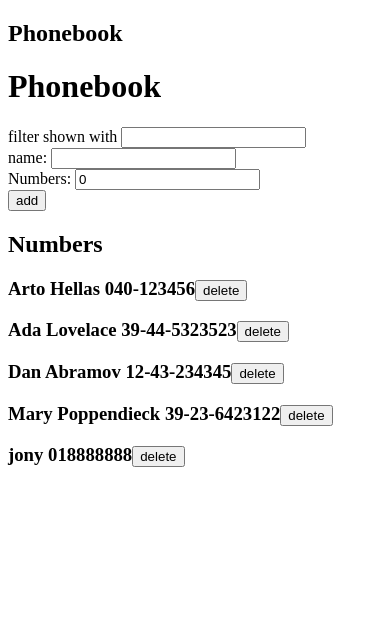
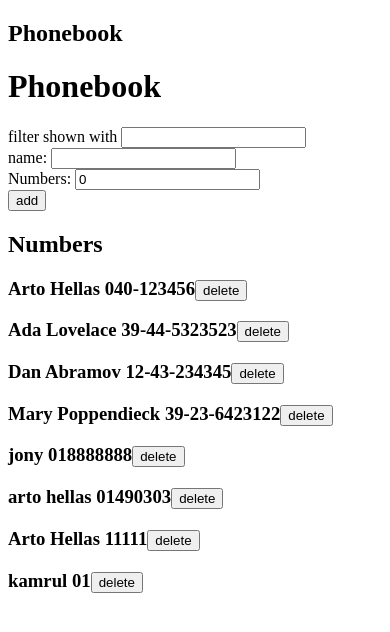
Before and after one commit to Kamrulislam7/fullstackopen, a React (Vite) app in the folder part2/phonebook/: page / in a window 390 px wide. Shown: the top 632 px of the page. Built offline with nearby package versions, Linux system fonts and the light colour scheme; data requests are answered from the project's data file.

Commit message:
phonebook_2.15

```diff
--- a/part2/phonebook/db.json
+++ b/part2/phonebook/db.json
@@ -25,6 +25,24 @@
       "number": "018888888",
       "important": false,
       "id": "LTYiU6I70ak"
+    },
+    {
+      "name": "arto hellas",
+      "number": "01490303",
+      "important": true,
+      "id": "HylJ7YjN3Kw"
+    },
+    {
+      "name": "Arto Hellas ",
+      "number": "11111",
+      "important": false,
+      "id": "yBGkF2-a10w"
+    },
+    {
+      "name": "kamrul",
+      "number": "01",
+      "important": false,
+      "id": "a7YssAaaBHE"
     }
   ],
   "$schema": "./node_modules/json-server/schema.json"
--- a/part2/phonebook/src/App.jsx
+++ b/part2/phonebook/src/App.jsx
@@ -17,7 +17,7 @@ const App = () => {
   console.log("render", persons.length, "notes");
 
   const personsToShow = persons.filter((person) =>
-    person.name.toLowerCase().includes(filter.toLowerCase()),
+    person.name?.toLowerCase().includes(filter?.toLowerCase()),
   );
 
   const deletePerson = (id, name) => {
@@ -82,21 +82,66 @@ const Form = ({
     setNewNumber(e.target.value);
   };
 
-  const addPerson = (e) => {
-    e.preventDefault();
+  // const addPerson = (e) => {
+  //   e.preventDefault();
 
-    if (persons.find((data) => data.name === newName))
-      alert(`${newName} is already added to phonebook`);
+  //   if (persons.find((data) => data.name === newName)) {
+  //     alert(`${newName} is already added to phonebook`);
+  //     return;
+  //   }
+  //   const newObject = {
+  //     name: newName,
+  //     number: newNumber,
+  //     important: Math.random() < 0.5,
+  //     id: String(persons.length + 1),
+  //   };
 
-    const newObject = {
+  //   phoneBook.create(newObject).then((response) => {
+  //     setPersons(persons.concat(response.data));
+  //     setNewName("");
+  //     setNewNumber("");
+  //   });
+  // };
+  const addPerson = (event) => {
+    event.preventDefault();
+
+    const existingPerson = persons.find((person) => person.name === newName);
+
+    if (existingPerson) {
+      const ok = window.confirm(
+        `${newName} is already added to phonebook, replace the old number with a new one?`,
+      );
+
+      if (ok) {
+        const changedPerson = {
+          ...existingPerson,
+          number: newNumber,
+        };
+
+        phoneBook
+          .update(existingPerson.id, changedPerson)
+          .then((returnedPerson) => {
+            setPersons(
+              persons.map((person) =>
+                person.id !== existingPerson.id ? person : returnedPerson,
+              ),
+            );
+
+            setNewName("");
+            setNewNumber("");
+          });
+      }
+
+      return;
+    }
+
+    const newPerson = {
       name: newName,
       number: newNumber,
-      important: Math.random() < 0.5,
-      id: String(persons.length + 1),
     };
 
-    phoneBook.create(newObject).then((response) => {
-      setPersons(persons.concat(response.data));
+    phoneBook.create(newPerson).then((returnedPerson) => {
+      setPersons(persons.concat(returnedPerson));
       setNewName("");
       setNewNumber("");
     });
```
